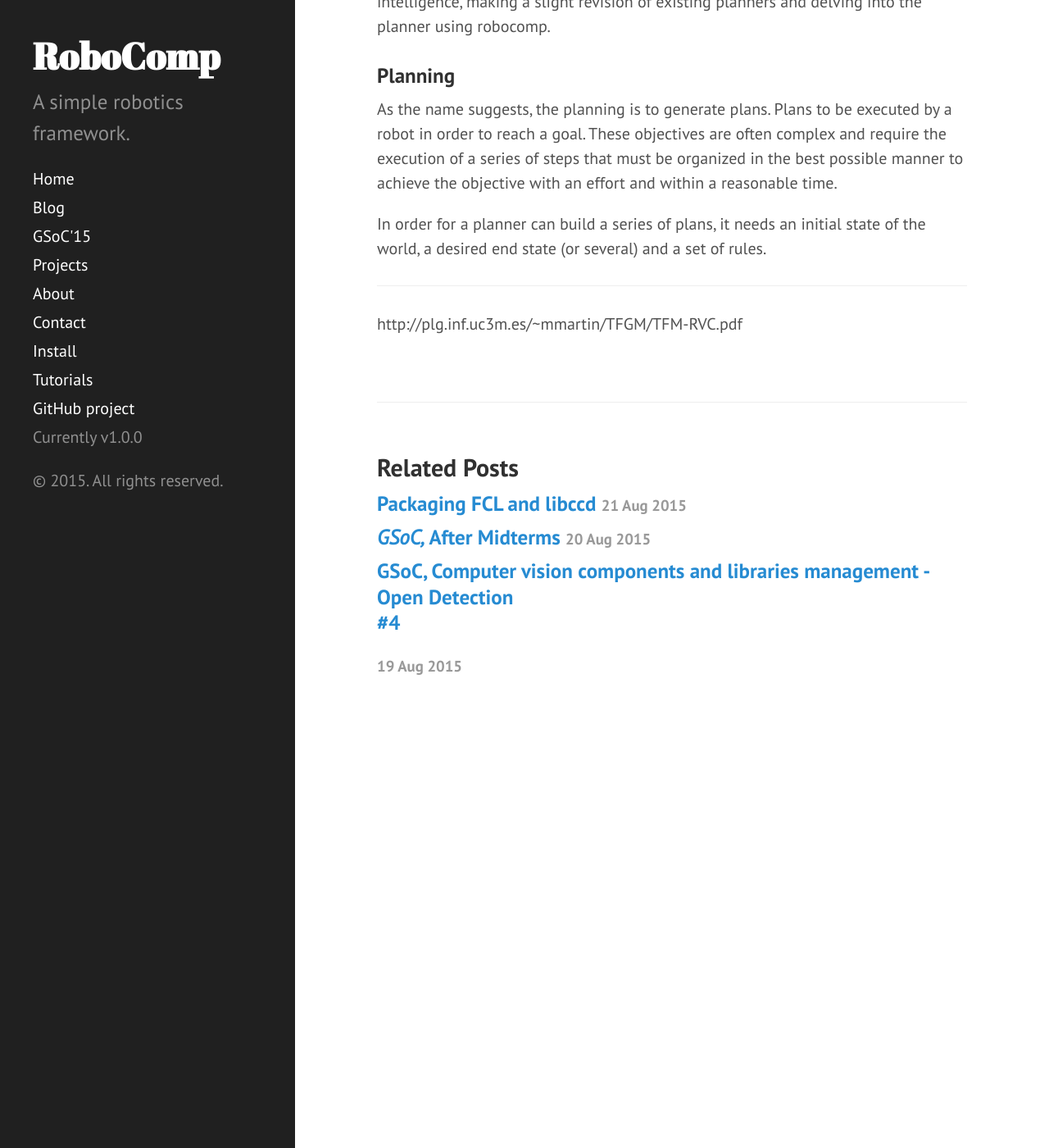
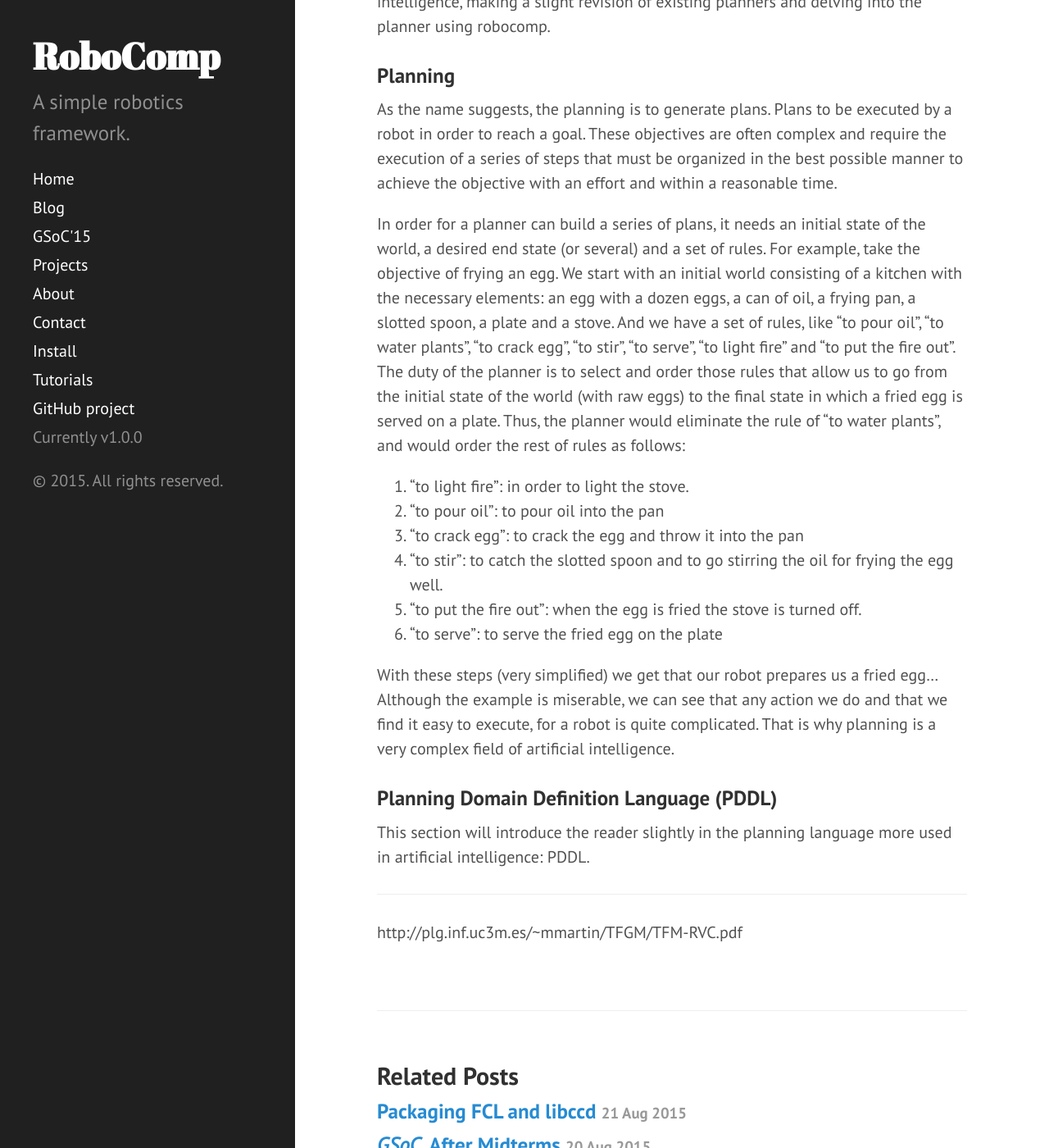
Before and after one commit to robocomp/website, a Jekyll site: the page built from _posts/2015-08-20-mercedes6.md, in a window 1280 px wide and 1400 px high, scrolled down 513 px. Shown: the whole window at 82% size. Built offline with Jekyll 4.4.1, drawn with Linux system fonts in a browser that asks for light colours; Markdown is read by kramdown in place of the engine named in the settings.

Commit message:
.........

```diff
--- a/_posts/2015-08-20-mercedes6.md
+++ b/_posts/2015-08-20-mercedes6.md
@@ -9,7 +9,23 @@ title: <i>GSoC,</i> Symbolic planning techniques for recognizing objects domesti
 
 As the name suggests, the planning is to generate plans. Plans to be executed by a robot in order to reach a goal. These objectives are often complex and require the execution of a series of steps that must be organized in the best possible manner to achieve the objective with an effort and within a reasonable time.
 
-In order for a planner can build a series of plans, it needs an initial state of the world, a desired end state (or several) and a set of rules.
+In order for a planner can build a series of plans, it needs an initial state of the world, a desired end state (or several) and a set of rules. For example, take the objective of frying an egg. We start with an initial world consisting of a kitchen with the necessary elements: an egg with a dozen eggs, a can of oil, a frying pan, a slotted spoon, a plate and a stove. And we have a set of rules, like "to pour oil", "to water plants", "to crack egg", "to stir", "to serve", "to light fire" and "to put the fire out". The duty of the planner is to select and order those rules that allow us to go from the initial state of the world (with raw eggs) to the final state in which a fried egg is served  on a plate. Thus, the planner would eliminate the rule of "to water plants", and would order the rest of rules as follows:
+
+1. "to light fire": in order to light the stove.
+2. "to pour oil": to pour oil into the pan
+3. "to crack egg": to crack the egg and throw it into the pan
+4. "to stir": to catch the slotted spoon and to go stirring the oil for frying the egg well.
+5. "to put the fire out": when the egg is fried the stove is turned off.
+6. "to serve": to serve the fried egg on the plate
+
+
+With these steps (very simplified) we get that our robot prepares us a fried egg... Although the example is miserable, we can see that any action we do and that we find it easy to execute, for a robot is quite complicated. That is why planning is a very complex field of artificial intelligence.
+
+###Planning Domain Definition Language (PDDL)
+
+This section will introduce the reader slightly in the planning language more used in artificial intelligence: PDDL.
+
+
 
 ----------
 
```
